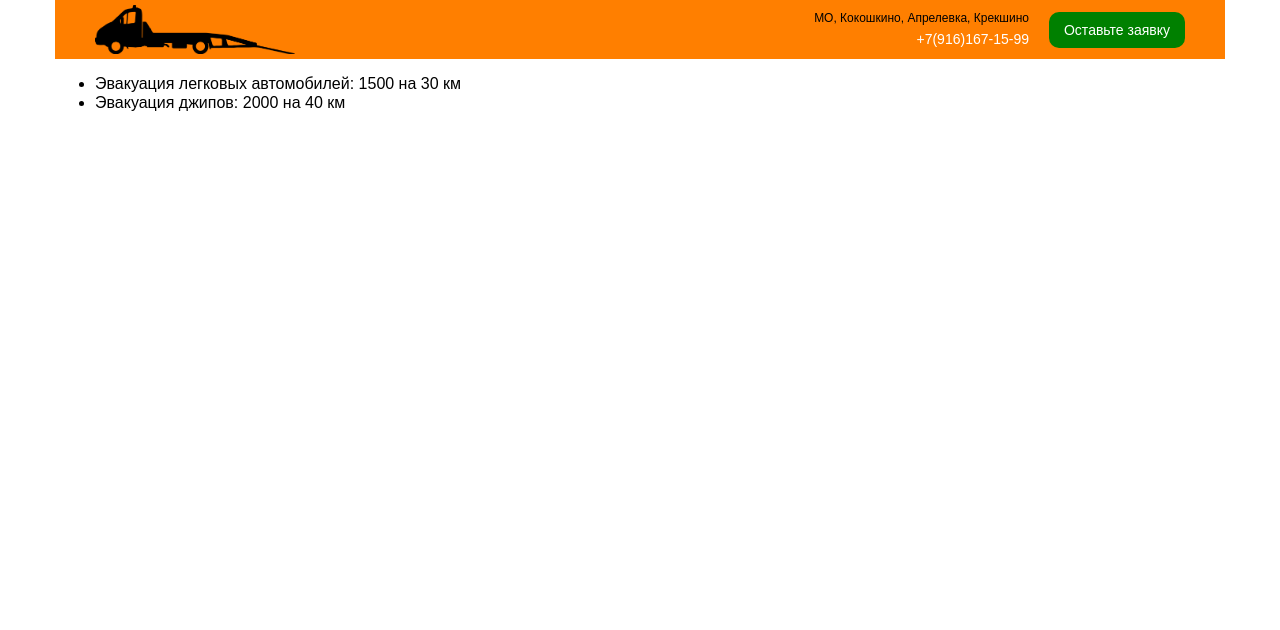
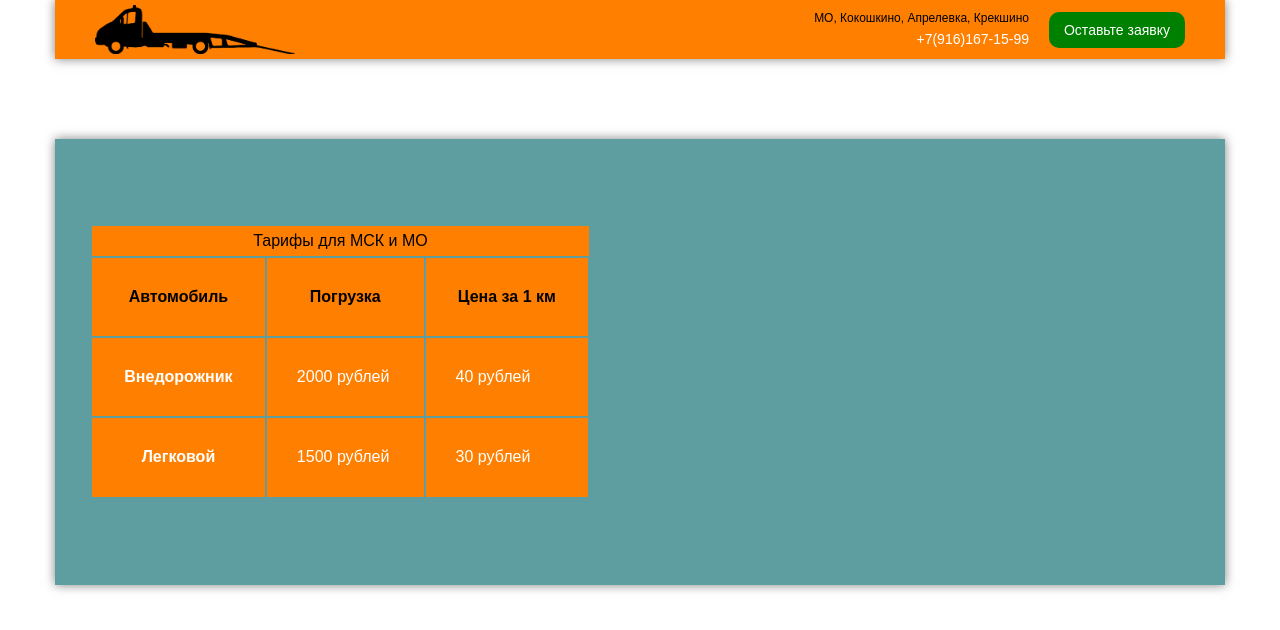
Before and after one commit to Radneck/Valera, a plain HTML site: page index.html in a window 1280 px wide. Drawn offline with Linux system fonts and the light colour scheme.

```diff
--- a/index.html
+++ b/index.html
@@ -26,14 +26,50 @@
 					<button class="button navbar__button">Оставьте заявку</button>
 				</div>
 			</div>
-			</div>
+		</div>
 	</header>
 	<section class="about">
 		<div class="container">
-			<ul class="price-list">
-				<li class="price">Эвакуация легковых автомобилей: 1500 на 30 км</li>
-				<li class="price">Эвакуация джипов: 2000 на 40 км</li>
-			</ul>
+			<div class="about-block">
+
+				<div class="price-list">
+					<table class="price">
+						<caption>Тарифы для МСК и МО</caption>
+						<thead>
+							<tr>
+								<th class="price__head">Автомобиль</th>
+								<th class="price__head">Погрузка</th>
+								<th class="price__head">Цена за 1 км</th>
+							</tr>
+						</thead>
+						<tbody>
+							<tr>
+								<th class="price__item">Внедорожник</th>
+								<td class="price__item">2000 рублей</td>
+								<td class="price__item">40 рублей</td>
+							</tr>
+							<tr>
+								<th class="price__item">Легковой</th>
+								<td class="price__item">1500 рублей</td>
+								<td class="price__item">30 рублей</td>
+							</tr>
+						</tbody>
+					</table>
+				</div>
+
+
+				<!-- <ul class="price-list">
+					<li class="price">Эвакуация легковых автомобилей: 1500 на 30 км</li>
+					<li class="price">Эвакуация джипов: 2000 на 40 км</li>
+				</ul> -->
+
+				<div class="map">
+					<iframe
+						src="https://yandex.ru/map-widget/v1/?um=constructor%3A9db8809e95337a6fb477088687a3dd39d3f511cec59371128f0403b9b998a5aa&amp;source=constructor"
+						width="604" height="446" frameborder="0">
+					</iframe>
+				</div>
+			</div>
 		</div>
 
 	</section>
@@ -44,8 +80,8 @@
 		</article>
 	</section> -->
 
-	<footer class="foter">
+	<!-- <footer class="footer">
 
-	</footer>
+	</footer> -->
 </body>
 </html>
--- /dev/null
+++ b/sass/blocks/_about.sass
@@ -0,0 +1,25 @@
+.about
+	&-block
+		display: flex
+		justify-content: space-between
+		align-items: center
+		box-shadow: 0 0 10px rgba(0,0,0,0.5)
+		background-color: #5F9EA0
+		height: 446px
+	.price
+		width: 500px
+		margin-left: 35px
+		caption
+			margin-left: 2px
+			margin-right: 1px
+			line-height: 30px
+			background-color: #ff7f00
+			color: black
+		&__head
+			color: black
+			background-color: #ff7f00
+			padding: 30px
+		&__item
+			color: white
+			background-color: #ff7f00
+			padding: 30px
--- a/sass/blocks/_navbar.sass
+++ b/sass/blocks/_navbar.sass
@@ -4,6 +4,7 @@
 		justify-content: space-between
 		align-items: center
 		background-color: #ff7f00
+		box-shadow: 0 0 10px rgba(0,0,0,0.5)
 
 	&__logo
 		display: flex
--- a/sass/style_valera.sass
+++ b/sass/style_valera.sass
@@ -1,3 +1,4 @@
 @import '_color'
 @import '_interface'
 @import 'blocks/_navbar'
+@import 'blocks/_about'
```
Also changed, not shown: css/style_valera.css, 1 other file.
